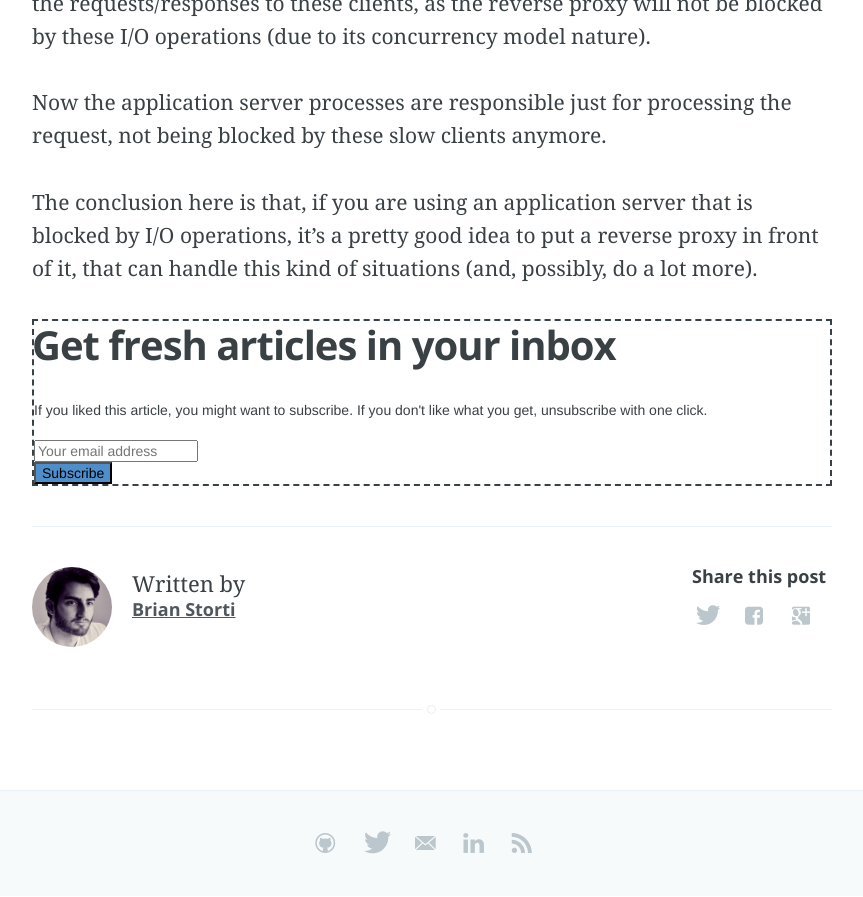
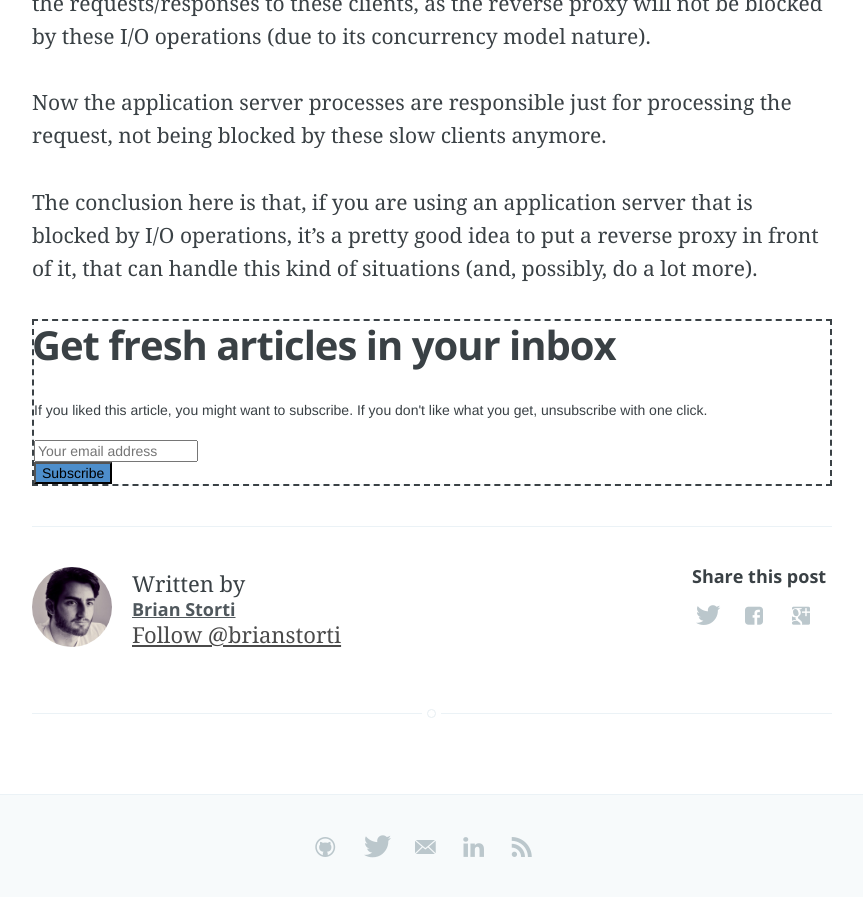
Before and after one commit to brianstorti/brianstorti.github.io, a Jekyll site: the page built from _posts/2015-01-06-the-role-of-a-reverse-proxy-to-protect-your-application-against-slow-clients.md, in a window 1280 px wide and 900 px high, scrolled down 2784 px. Shown: the top 897 px of the window, without its empty margins (208-1071 px from the left). Built offline with Jekyll 4.4.1, drawn with Linux system fonts in a browser that asks for light colours; Markdown is read by kramdown in place of the engine named in the settings; a script that is not in the unit is left out; comment, search, counter and statistics services are not loaded.

Commit message:
add 'follow me' button

```diff
--- a/_layouts/post.html
+++ b/_layouts/post.html
@@ -62,7 +62,9 @@
                   <header> <a href="{{ page.about }}"> <img class="profile" src="/assets/images/profile-small.png" alt="Author's profile picture"></a></header>
                   <article>
                     Written by <h4 class="author-name"><a href="{{page.about}}">Brian Storti</a></h4>
-                    </article>
+                    <a href="https://twitter.com/brianstorti" class="twitter-follow-button" data-show-count="false">Follow @brianstorti</a>
+                    <script>!function(d,s,id){var js,fjs=d.getElementsByTagName(s)[0],p=/^http:/.test(d.location)?'http':'https';if(!d.getElementById(id)){js=d.createElement(s);js.id=id;js.src=p+'://platform.twitter.com/widgets.js';fjs.parentNode.insertBefore(js,fjs);}}(document, 'script', 'twitter-wjs');</script>
+                  </article>
                 </section>
             {% endif %}
 
```
